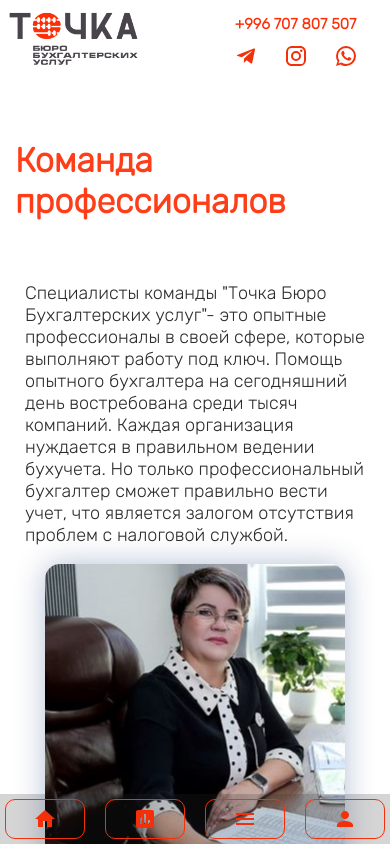
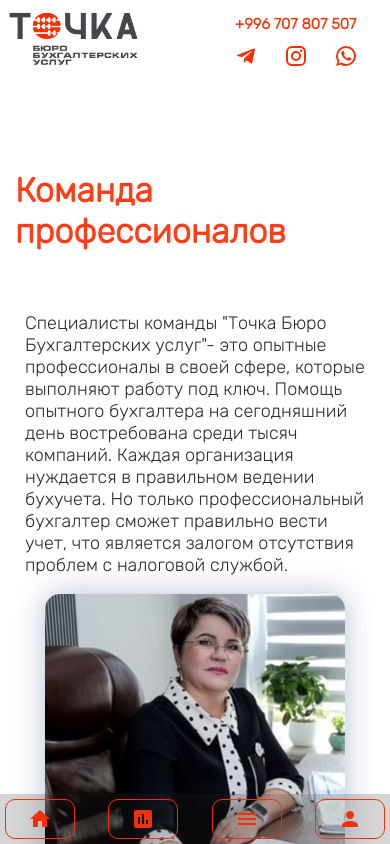
Before and after one commit to TaalaiDiushembekov/bbu, a React (Create React App) app in the folder frontend/: page /team in a window 390 px wide. Shown: the top 844 px of the page. Built offline with nearby package versions, Linux system fonts and the light colour scheme.

Commit message:
made adaptive header

```diff
--- a/frontend/src/App.js
+++ b/frontend/src/App.js
@@ -11,10 +11,8 @@ import Tariffs from "./screens/Tariffs/Tariffs.js";
 import Services from "./screens/Services/Services.js";
 import Login from "./screens/Login/Login.js";
 import Profile from "./screens/Profile/Profile.js";
-import NotFoundPage from "./screens/NotFoundPage.js";
-import Register from "./screens/register.js"
-import Header from "./components/header.js";
-import Footer from "./components/footer.js";
+// import NotFoundPage from "./screens/NotFoundPage.js";
+// import Register from "./screens/register.js"
 import Layout from './components/UI/Layout/Layout.js';
 import RegisterUser from './screens/RegisterUser/RegisterUser.js';
 
--- a/frontend/src/components/Header/Header.css
+++ b/frontend/src/components/Header/Header.css
@@ -1,4 +1,3 @@
-
 .header{
     /*position: fixed;*/
     /*top: 0;*/
@@ -7,8 +6,8 @@
     height: 100%;
     /*width: 64px;*/
 }
+
 .header_box{
-
     position: fixed;
     z-index: 3;
     /*right: 0;*/
@@ -17,10 +16,10 @@
     display: flex;
     justify-content: center;
 }
-.header a{
+/* .header a{ */
     /*display: block;*/
 
-}
+/* } */
 /*.header_box a{*/
     /*background: rgba(45, 45, 45, .2);*/
     /*border-top-right-radius: 10px;*/
@@ -46,16 +45,15 @@
     border: #F33009 1px solid;
     color: #F33009;
     margin: 5px;
+}
 
-}
 .header_box span{
     font-size: medium;
     width: fit-content;
+}
 
-}
 .header_box a{
     text-decoration: none;
-
 }
 
 @media (max-width: 768px) {
@@ -68,15 +66,15 @@
         background: rgba(45, 45, 45, .2);
         position: fixed;
         height: 50px;
-
         bottom: 0;
-
         width: 100%;
         display: flex;
         justify-content: space-between;
     }
 }
-@media (min-width: 768px) and (max-width: 1200px) {
 
+@media (max-width: 400px) {
+    .header_box button{
+        min-width: 70px;
+    }
 }
-@media (min-width: 1200px) {}
--- a/frontend/src/components/Header/Header.js
+++ b/frontend/src/components/Header/Header.js
@@ -7,8 +7,7 @@ import MenuIcon from "@material-ui/icons/Menu";
 import PersonIcon from "@material-ui/icons/Person";
 import AssessmentIcon from "@material-ui/icons/Assessment";
 import {useDispatch, useSelector} from "react-redux";
-import {Box, MenuItem} from "@material-ui/core";
-import Button from "@material-ui/core/Button";
+import {MenuItem} from "@material-ui/core";
 import Menu from "@material-ui/core/Menu";
 import {logout} from "../../actions/userAction";
 
@@ -43,10 +42,8 @@ const Header = () => {
                             <MenuIcon/>
                         </IconButton>
                     </Link>
+                    {userInfo ? (
                         <Link>
-
-                        {userInfo ? (
-                            <Box>
                             <IconButton color="inherit" aria-controls="simple-menu" aria-haspopup="true" onClick={handleClick}>
                                 {userInfo.name}
                             </IconButton>
@@ -61,16 +58,14 @@ const Header = () => {
                                 <MenuItem onClick={() => dispatch(logout())}
                                             component={Link} to='/'>Logout</MenuItem>
                             </Menu>
-                            </Box>
+                        </Link>
                         ):
                         <Link to='/login'>
                             <IconButton>
                                 <PersonIcon/>
                             </IconButton>
                         </Link>
-
                     }
-                    </Link>
                 </div>
             </div>
         </>
--- a/frontend/src/components/Logo/Logo.js
+++ b/frontend/src/components/Logo/Logo.js
@@ -18,19 +18,18 @@ const Logo = () => {
                 <div className="logo_text">
                     <div className="social">
                         <div className="social-box">
-
                             <div className="social_icons">
-                                <a href="https://t.me/+996707807507" target="_blank">
+                                <a href="https://t.me/+996707807507">
                                     <TelegramIcon/>
                                 </a>
                             </div>
                             <div className="social_icons">
-                                <a href="https://www.instagram.com/bbutochka/" target="_blank">
+                                <a href="https://www.instagram.com/bbutochka/">
                                     <InstagramIcon/>
                                 </a>
                             </div>
                             <div className="social_icons">
-                                <a  href="https://wa.me/+996707807507" target="_blank">
+                                <a  href="https://wa.me/+996707807507">
                                     <WhatsAppIcon/>
                                 </a>
                             </div>
--- a/frontend/src/index.css
+++ b/frontend/src/index.css
@@ -46,7 +46,7 @@ body {
 
 @media (max-width: 560px) {
   .container{
-    padding: 70px 15px;
+    padding: 100px 15px;
   }
 
   .title{
--- a/frontend/src/screens/RegisterUser/RegisterUser.css
+++ b/frontend/src/screens/RegisterUser/RegisterUser.css
@@ -26,10 +26,6 @@
 }
 
 @media (max-width: 569px){
-    .register-user{
-        margin-top: 40px;
-    }
-
     .passport-input-wrapper{
         display: flex;
         flex-direction: column;
--- a/frontend/src/screens/RegisterUser/RegisterUser.js
+++ b/frontend/src/screens/RegisterUser/RegisterUser.js
@@ -67,7 +67,7 @@ const RegisterUser = () => {
             }
         }));
 
-        // history.push('/');
+        history.push('/');
     };
 
     return (
```
Lines whose indentation alone changed are shown as unchanged.
